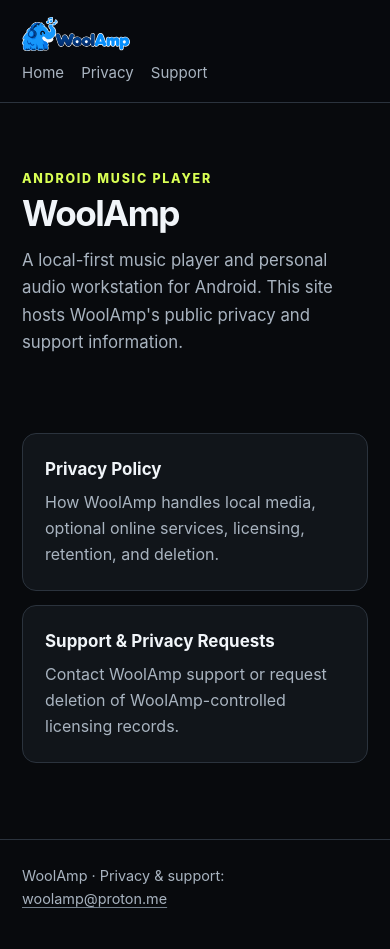
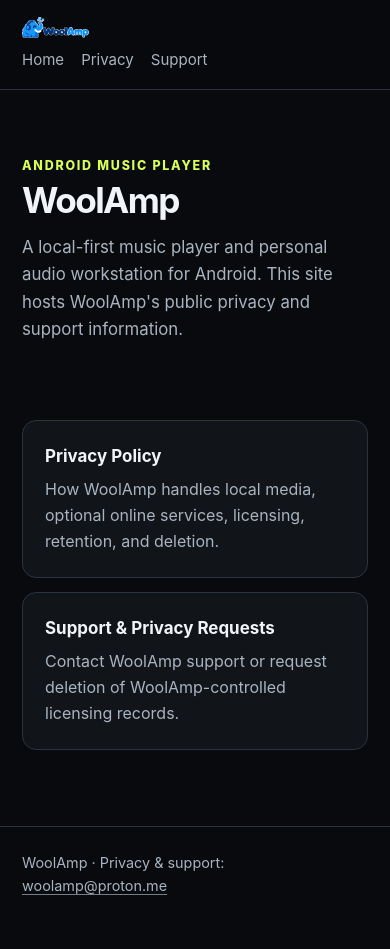
Before and after one commit to WoolAmp/woolamp.github.io, a plain HTML site: page index.html in a window 390 px wide. Drawn offline with Linux system fonts and the light colour scheme.

Commit message:
Resize WoolAmp header logo

```diff
--- a/assets/site.css
+++ b/assets/site.css
@@ -32,14 +32,15 @@
 
 .site-brand-logo {
     display: block;
-    height: 42px;
+    height: 24px;
     width: auto;
-    max-width: 190px;
+    max-width: 125px;
 }
 
 @media (max-width: 700px) {
     .site-brand-logo {
-        height: 34px;
-        max-width: 150px;
+        height: 21px;
+        width: auto;
+        max-width: 110px;
     }
 }
```
